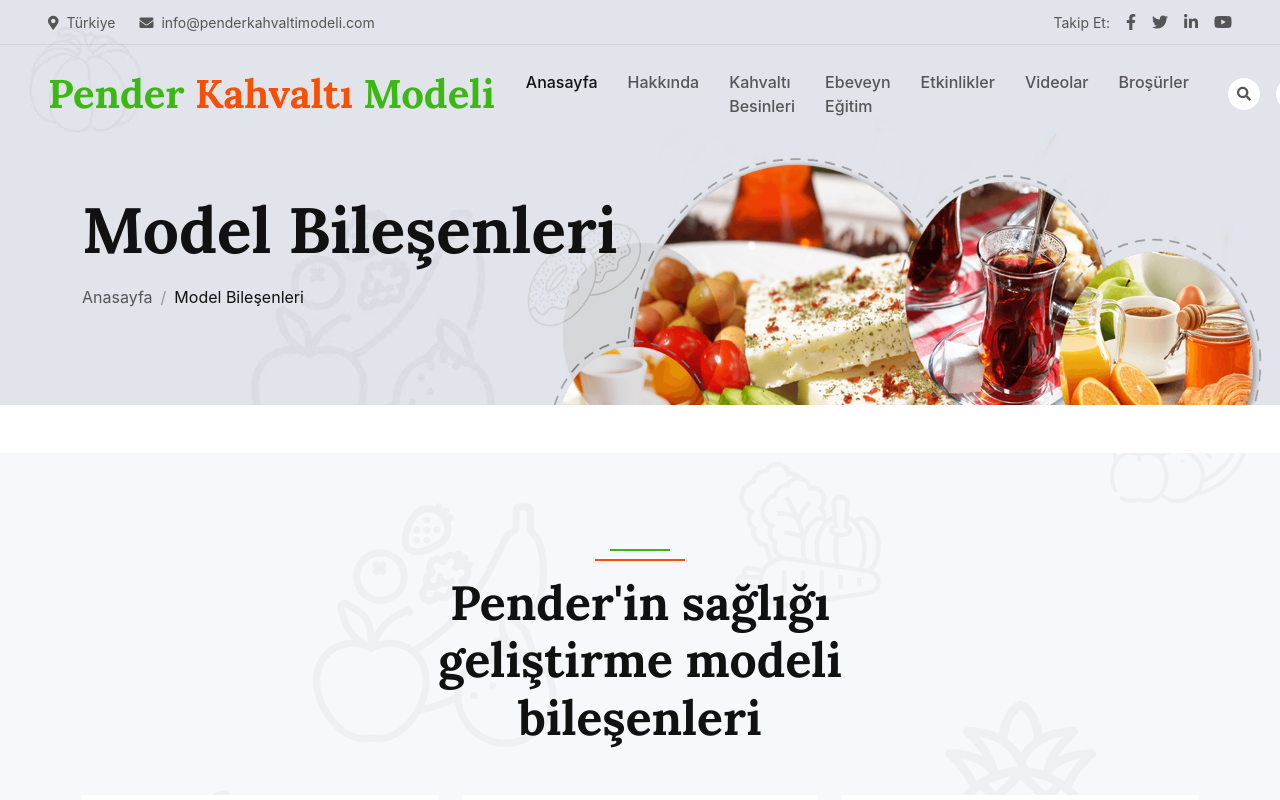
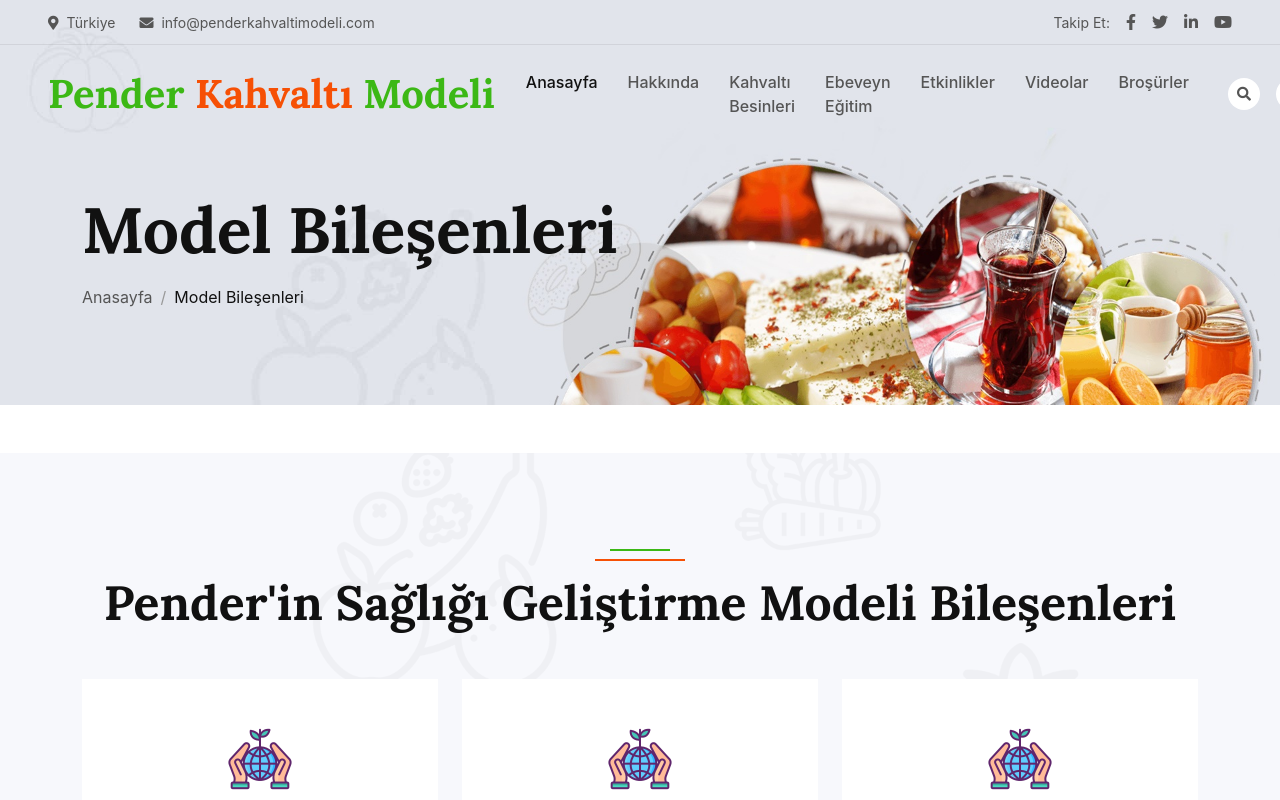
Before and after one commit to kburaky/pender, a React (Create React App) app: page /model-bilesenleri in a window 1280 px wide. Shown: the top 800 px of the page. Built offline with nearby package versions, Linux system fonts and the light colour scheme.

Commit message:
modified:   src/components/Feature.jsx

```diff
--- a/src/components/Feature.jsx
+++ b/src/components/Feature.jsx
@@ -5,9 +5,9 @@ function Feature() {
     <div>
         <div className="container-fluid bg-light bg-icon my-5 py-6">
         <div className="container">
-            <div className="section-header text-center mx-auto mb-5 wow fadeInUp" data-wow-delay="0.1s"
-            style={{maxWidth: 500}}>
-                <h1 className="display-5 mb-3">Pender'in sağlığı geliştirme modeli bileşenleri</h1>
+            <div className="section-header text-center mx-auto mb-5 wow fadeInUp" data-wow-delay="0.1s" >
+                {/*  style={{maxWidth: 500}}*/}
+                <h1 className="display-5 mb-3">Pender'in Sağlığı Geliştirme Modeli Bileşenleri</h1>
 
             </div>
             <div className="row g-4">
```
